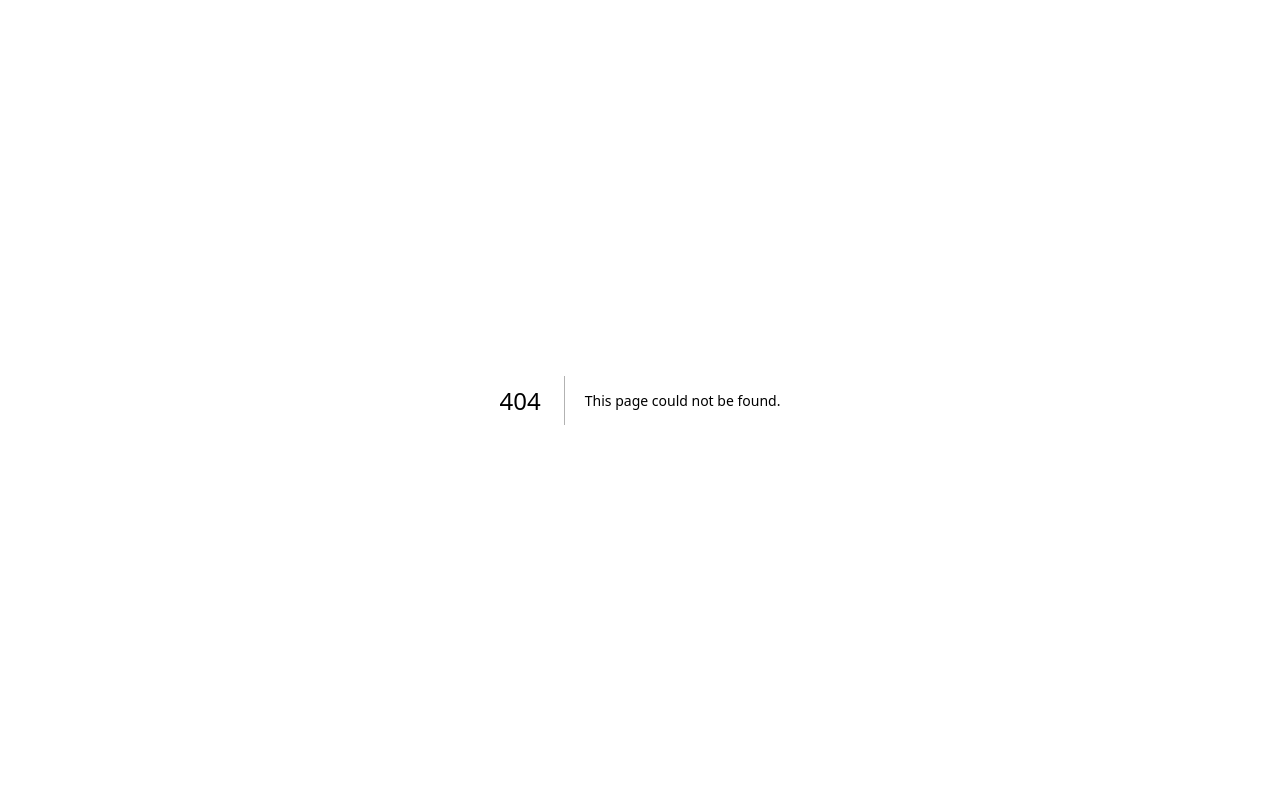
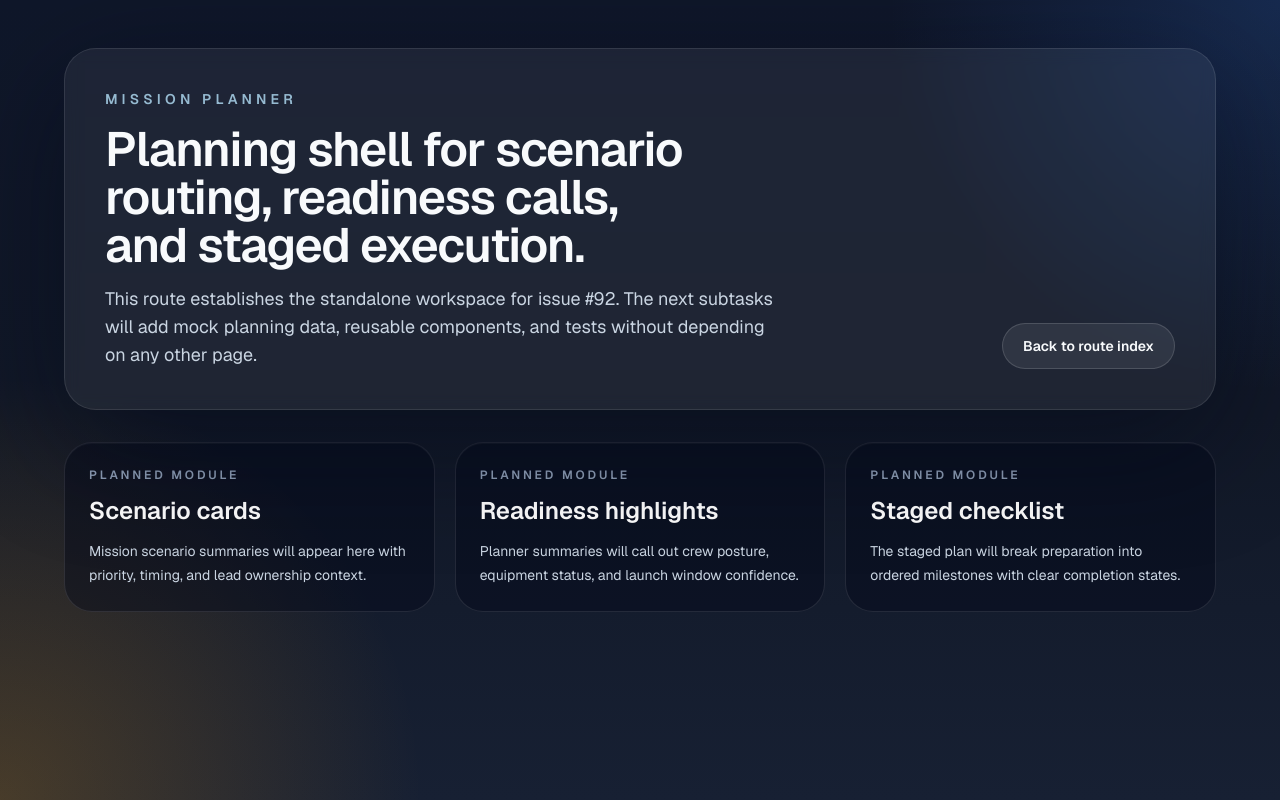
Before and after one commit to iamasx/api-test, a Next.js app: page /mission-planner in a window 1280 px wide. Before the commit this address had no page. Built offline with nearby package versions, Linux system fonts and the light colour scheme.

Commit message:
feat: add mission planner route shell

```diff
--- /dev/null
+++ b/src/app/mission-planner/page.tsx
@@ -0,0 +1,78 @@
+import type { Metadata } from "next";
+import Link from "next/link";
+
+export const metadata: Metadata = {
+  title: "Mission Planner",
+  description:
+    "Initial route shell for mission scenarios, readiness highlights, and staged checklist planning.",
+};
+
+const shellSections = [
+  {
+    title: "Scenario cards",
+    description:
+      "Mission scenario summaries will appear here with priority, timing, and lead ownership context.",
+  },
+  {
+    title: "Readiness highlights",
+    description:
+      "Planner summaries will call out crew posture, equipment status, and launch window confidence.",
+  },
+  {
+    title: "Staged checklist",
+    description:
+      "The staged plan will break preparation into ordered milestones with clear completion states.",
+  },
+];
+
+export default function MissionPlannerPage() {
+  return (
+    <main className="min-h-screen bg-[radial-gradient(circle_at_top_right,rgba(59,130,246,0.18),transparent_26%),radial-gradient(circle_at_bottom_left,rgba(245,158,11,0.22),transparent_28%),linear-gradient(180deg,#0f172a_0%,#111827_52%,#172033_100%)] px-6 py-12 text-slate-50 sm:px-10 lg:px-14">
+      <div className="mx-auto flex max-w-6xl flex-col gap-8">
+        <header className="overflow-hidden rounded-[2rem] border border-white/10 bg-white/6 p-8 shadow-[0_32px_120px_rgba(2,6,23,0.45)] backdrop-blur sm:p-10">
+          <div className="flex flex-col gap-6 lg:flex-row lg:items-end lg:justify-between">
+            <div className="max-w-3xl space-y-4">
+              <p className="text-sm font-semibold uppercase tracking-[0.3em] text-sky-200/78">
+                Mission Planner
+              </p>
+              <h1 className="text-4xl font-semibold tracking-tight text-balance sm:text-5xl">
+                Planning shell for scenario routing, readiness calls, and staged execution.
+              </h1>
+              <p className="max-w-2xl text-base leading-7 text-slate-300 sm:text-lg">
+                This route establishes the standalone workspace for issue #92.
+                The next subtasks will add mock planning data, reusable
+                components, and tests without depending on any other page.
+              </p>
+            </div>
+
+            <Link
+              href="/"
+              className="inline-flex items-center justify-center rounded-full border border-white/14 bg-white/8 px-5 py-3 text-sm font-semibold text-slate-100 transition hover:border-sky-300/40 hover:bg-white/12"
+            >
+              Back to route index
+            </Link>
+          </div>
+        </header>
+
+        <section className="grid gap-5 lg:grid-cols-3">
+          {shellSections.map((section) => (
+            <article
+              key={section.title}
+              className="rounded-[1.75rem] border border-white/10 bg-slate-950/40 p-6 shadow-[inset_0_1px_0_rgba(255,255,255,0.04)]"
+            >
+              <p className="text-xs font-semibold uppercase tracking-[0.24em] text-slate-400">
+                Planned module
+              </p>
+              <h2 className="mt-3 text-2xl font-semibold text-white">
+                {section.title}
+              </h2>
+              <p className="mt-3 text-sm leading-6 text-slate-300">
+                {section.description}
+              </p>
+            </article>
+          ))}
+        </section>
+      </div>
+    </main>
+  );
+}
```
